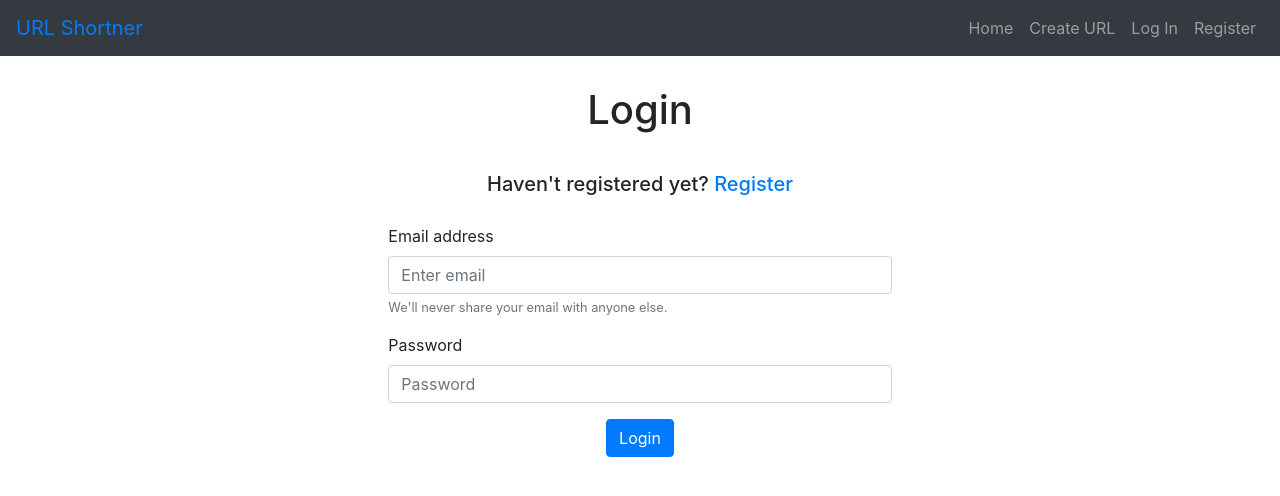
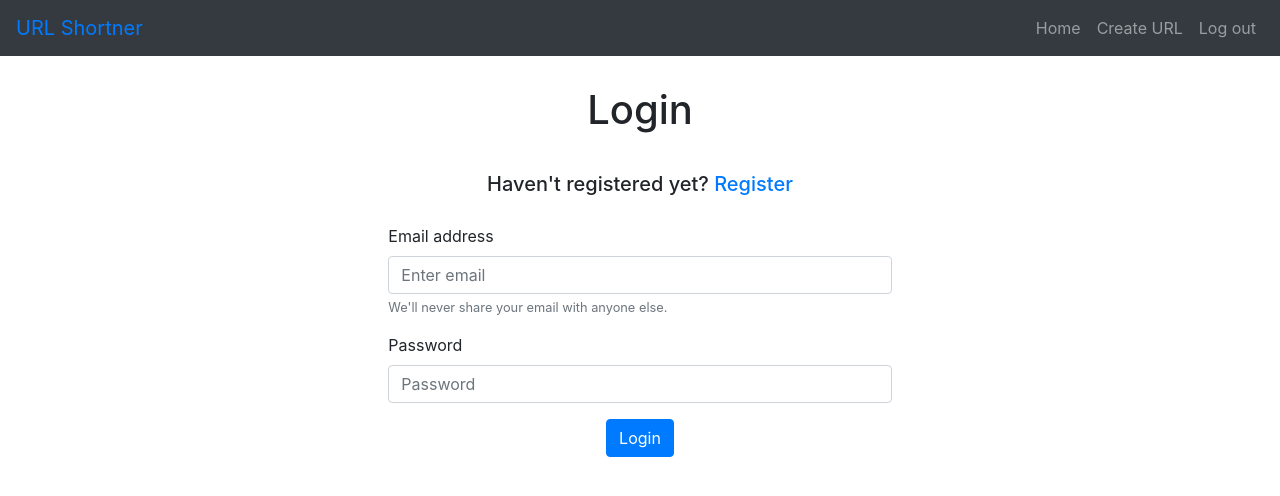
Before and after one commit to theyashmhatre/URL-Shortner, a React (Create React App) app in the folder client/: page /login in a window 1280 px wide. Shown: the top 496 px of the page. Built offline with nearby package versions, Linux system fonts and the light colour scheme; no server answers.

Commit message:
new error

```diff
--- a/client/src/App.js
+++ b/client/src/App.js
@@ -13,13 +13,17 @@ import Header from './components/Layout/Header';
 function App() {
 
   const [userData, setUserData] = useState({
-    token: undefined,
-    user: undefined,
+    token: localStorage === null ? undefined : localStorage.getItem("auth-token"),
+    user: localStorage === null ? undefined : {
+      id: localStorage.getItem("id"),
+      name: localStorage.getItem("username")
+    },
   });
+
 
   useEffect(() => {
     const checkLoggedIn = async () => {
-      let token = localStorage.getItem("auth-token");
+      let token = userData.token;
       if (token === null) {
         localStorage.setItem("auth-token", "");
         token = "";
@@ -30,17 +34,13 @@ function App() {
         { headers: { "x-auth-token": token } }
       );
       if (tokenRes.data) {
-        const userRes = await Axios.get(
-          "/users/",
-          {
-            headers: { "x-auth-token": token }
-          });
+        const userRes = await Axios.get("/users/", {
+          headers: { "x-auth-token": token },
+        });
         setUserData({
           token,
           user: userRes.data,
-
         });
-        console.log(userRes);
       }
     };
 
--- a/client/src/components/CreateURLPage.js
+++ b/client/src/components/CreateURLPage.js
@@ -14,7 +14,7 @@ function CreateURLPage() {
     });
 
     const [urls, setUrls] = useState([]);
-    const [name, setName] = useState();
+    const [userName, setUserName] = useState();
 
     const { userData } = useContext(UserContext);
     const history = useHistory();
@@ -34,7 +34,7 @@ function CreateURLPage() {
     const updateList = async () => {
         let config = {
             headers: {
-                "x-auth-token": userData.user.token,
+                "x-auth-token": userData.token,
             }
         };
         const receivedUrls = await Axios.get(
@@ -43,7 +43,7 @@ function CreateURLPage() {
         );
         const receivedData = await receivedUrls.data;
         setUrls(receivedData);
-        setName(userData.user.name);
+        setUserName(localStorage.getItem("username"));
     };
 
 
@@ -51,7 +51,7 @@ function CreateURLPage() {
     const deleteList = async (id) => {
         let config = {
             headers: {
-                "x-auth-token": userData.user.token,
+                "x-auth-token": userData.token,
             }
         };
         const deletedUrl = await Axios.delete("/url/" + id, config);
@@ -70,7 +70,7 @@ function CreateURLPage() {
 
             let config = {
                 headers: {
-                    "x-auth-token": userData.user.token,
+                    "x-auth-token": userData.token,
                 }
             };
 
@@ -93,12 +93,12 @@ function CreateURLPage() {
 
 
     useEffect(() => {
-        if (!userData.user) { history.push("/login"); }
+        if (!userData.token) { history.push("/login"); }
         else { updateList(); }
     }, []);
     return (
         <div>
-            <h1 className="heading-top">Hello, {name}!</h1>
+            <h1 className="heading-top">Hello, {userName}!</h1>
             {error && <ErrorNotice message={error} clearError={() => setError(undefined)} />}
 
             <Col xs={8} md={6} style={{ margin: "auto" }}>
--- a/client/src/components/HomePage.js
+++ b/client/src/components/HomePage.js
@@ -7,14 +7,23 @@ function HomePage() {
     const [username, setUsername] = useState();
 
     const history = useHistory();
-    const logout = () => setUserData({
-        token: undefined,
-        user: undefined,
-    });
+    const logout = () => {
+        setUserData({
+            token: undefined,
+            user: undefined,
+        });
+        localStorage.setItem("auth-token", "");
+        localStorage.setItem("username", "");
+        localStorage.setItem("id", "");
+    };
+
+    const setName = () => {
+        setUsername(localStorage.getItem("username"));
+    };
 
     useEffect(() => {
-        if (!userData.user) { history.push("/login"); setUsername(""); }
-        else { setUsername(userData.user.name); }
+        if (!userData.token) { history.push("/login"); setUsername(""); }
+        else { setName(); }
     });
     return (
         <div>
--- a/client/src/components/auth/AuthOptions.js
+++ b/client/src/components/auth/AuthOptions.js
@@ -12,11 +12,16 @@ export default function AuthOptions() {
 
     const register = () => history.push("/register");
     const login = () => history.push("/login");
-    const logout = () => setUserData({
-        token: undefined,
-        user: undefined,
-    });
-    localStorage.setItem("auth-token", "");
+    const logout = () => {
+        setUserData({
+            token: undefined,
+            user: undefined,
+        });
+        localStorage.setItem("auth-token", "");
+        localStorage.setItem("username", "");
+        localStorage.setItem("id", "");
+    };
+
 
     return (
         <nav>
--- a/client/src/components/auth/LoginPage.js
+++ b/client/src/components/auth/LoginPage.js
@@ -1,4 +1,4 @@
-import React, { useState, useContext } from "react";
+import React, { useState, useContext, useEffect } from "react";
 import { Form, Col } from "react-bootstrap";
 import Axios from "axios";
 import UserContext from "../../context/UserContext";
@@ -14,7 +14,7 @@ function LoginPage() {
 
     const [error, setError] = useState();
 
-    const { setUserData } = useContext(UserContext);
+    const { userData, setUserData } = useContext(UserContext);
     const history = useHistory();
 
 
@@ -49,11 +49,17 @@ function LoginPage() {
             });
 
             localStorage.setItem("auth-token", loginRes.data.token);
+            localStorage.setItem("username", loginRes.data.user.name);
+            localStorage.setItem("id", loginRes.data.user.id);
             history.push("/create");
         } catch (err) {
             err.response.data.msg && setError(err.response.data.msg);
         }
     };
+
+    useEffect(() => {
+        if (userData.token) { history.push("/create"); }
+    });
 
     return (
         < div >
--- a/client/src/components/auth/RegisterPage.js
+++ b/client/src/components/auth/RegisterPage.js
@@ -1,4 +1,4 @@
-import React, { useState, useContext } from "react";
+import React, { useState, useContext, useEffect } from "react";
 import { Form, Col } from "react-bootstrap";
 import Axios from "axios";
 import UserContext from "../../context/UserContext";
@@ -15,7 +15,7 @@ function RegisterPage() {
 
     const [error, setError] = useState();
 
-    const { setUserData } = useContext(UserContext);
+    const { userData, setUserData } = useContext(UserContext);
     const history = useHistory();
 
     function handleChange(event) {
@@ -54,13 +54,17 @@ function RegisterPage() {
             });
 
             localStorage.setItem("auth-token", loginRes.data.token);
+            localStorage.setItem("username", loginRes.data.user.name);
+            localStorage.setItem("id", loginRes.data.user.id);
             history.push("/create");
         } catch (err) {
             err.response.data.msg && setError(err.response.data.msg);
         }
     };
 
-
+    useEffect(() => {
+        if (userData.token) { history.push("/create"); }
+    });
 
     return (
         < div >
```
Also changed, not shown: 2 other files (tests, documents, lock files or other folders).
